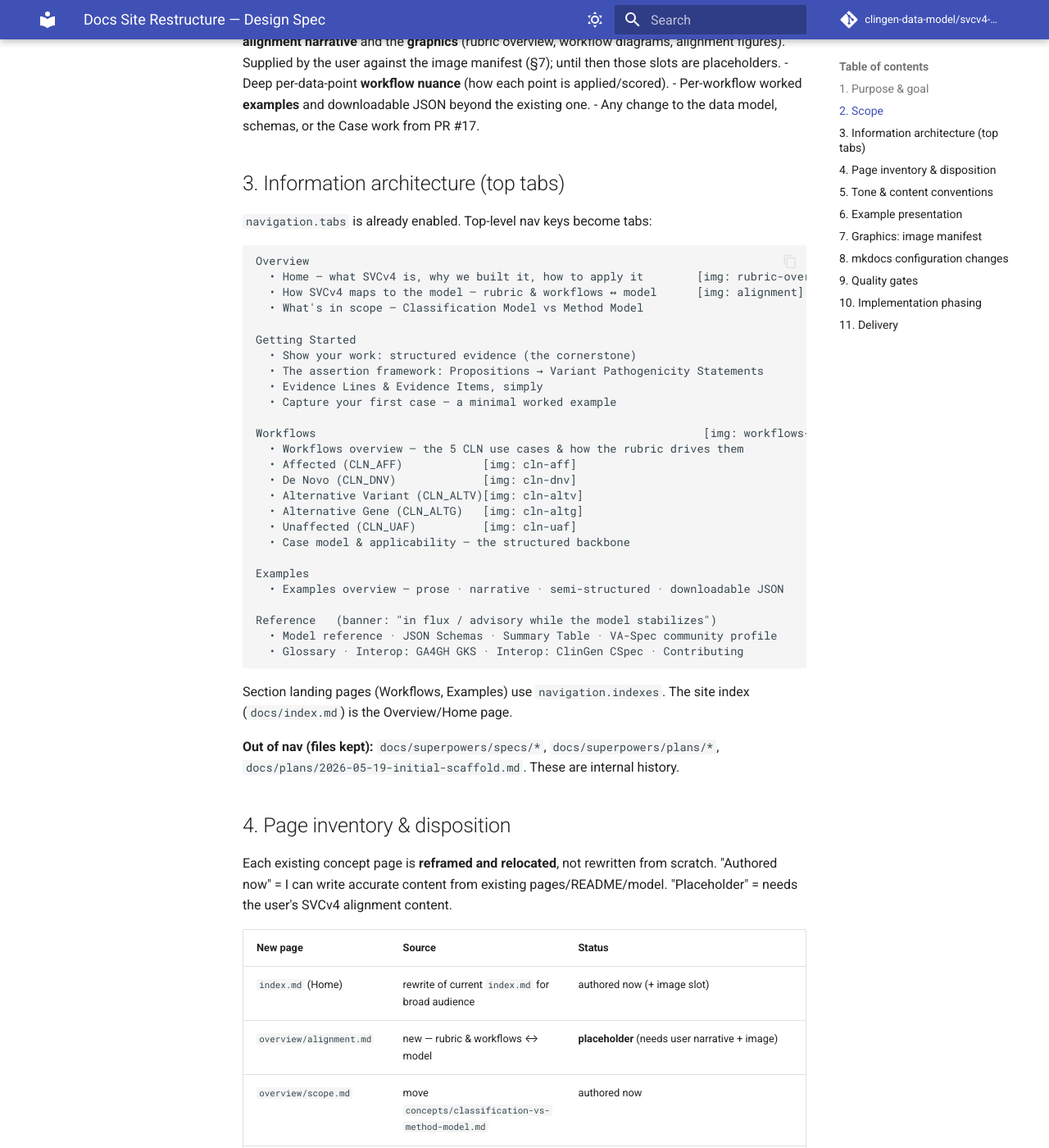
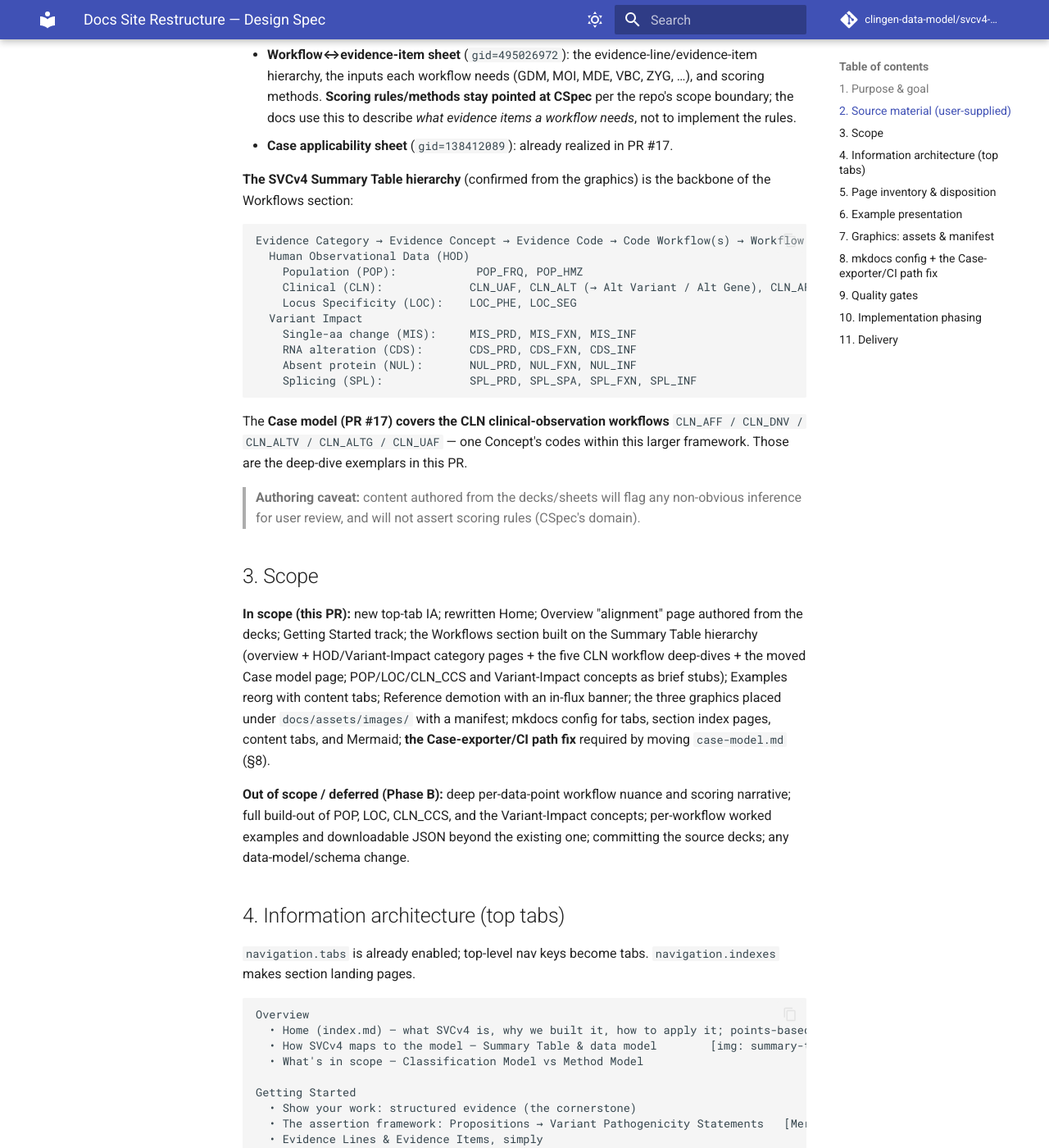
Before and after one commit to clingen-data-model/svcv4-model, an MkDocs documentation site: the page built from docs/superpowers/specs/2026-06-11-docs-restructure-design.md, in a window 1280 px wide and 1400 px high, scrolled down 880 px. Shown: the whole window at 82% size. Built offline with MkDocs 1.6.1 and Material for MkDocs 9.7.7, drawn with Linux system fonts in a browser that asks for light colours; comment, search, counter and statistics services are not loaded; some of the changed text lies outside the part shown.

Commit message:
docs: revise restructure spec (Summary Table hierarchy, user graphics, exporter path fix)
Rev 2 incorporates user-supplied decks/graphics/sheet: reframes the Workflows
section around the real SVCv4 Summary Table hierarchy (HOD: POP/CLN/LOC +
Variant Impact: MIS/CDS/NUL/SPL) with the five CLN workflows as deep-dives;
authors Overview/alignment + assertion-framework from the decks; maps the three
PNGs into an image manifest; and fixes the Case exporter/CI path that moving
case-model.md would break.

Co-Authored-By: Claude Opus 4.8 (1M context) <noreply@anthropic.com>

````diff
--- a/docs/superpowers/specs/2026-06-11-docs-restructure-design.md
+++ b/docs/superpowers/specs/2026-06-11-docs-restructure-design.md
@@ -1,100 +1,143 @@
 # Docs Site Restructure — Design Spec
 
 **Date:** 2026-06-11
-**Status:** Proposed
+**Status:** Proposed (rev. 2 — incorporates user-supplied decks, graphics, and the workflow↔evidence-item sheet)
 **Branch:** `docs/site-restructure` (off `feat/case-model`; PR base = `feat/case-model`, rebase to `main` once PR #17 merges)
 
 ## 1. Purpose & goal
 
 Re-center the MkDocs site on **teaching the SVCv4 framework and how it aligns to
-this data model**, with a learner-first path and the computational reference
-demoted while the model is in flux.
+this data model**, learner-first, with the computational reference demoted while
+the model is in flux.
 
-The cornerstone message: **"show your work with structured evidence."** A reader
-should land, understand what SVCv4 is and why it exists, then follow simple
-steps to capture the evidence each SVCv4 workflow needs — building up to the
-evidence-based assertions (causal Variant Pathogenicity Statements) that are the
-final, shareable classification records.
+Cornerstone message: **"show your work with structured evidence."** A reader
+lands, learns what SVCv4 is and why it exists, then follows simple steps to
+capture the evidence each workflow needs — building up to the evidence-based
+assertions (causal Variant Pathogenicity Statements) that are the final,
+shareable classification records.
 
-**Primary audience:** curators, VCEP members, and researchers/clinicians
-learning the framework→model alignment. Engineers/integrators are routed to
-**Reference**.
+**Primary audience:** curators, VCEP members, researchers/clinicians learning
+the framework→model alignment. Engineers/integrators are routed to **Reference**.
 
-## 2. Scope
+## 2. Source material (user-supplied)
 
-**In scope (this PR):** new top-tab information architecture; rewritten Home;
-new Overview "alignment" page; new Getting Started track; Workflows section
-(landing + 5 workflow pages from a shared template); Examples reorganization
-with content tabs; demotion of Model reference / JSON Schemas / vocabulary into
-a secondary **Reference** tab with an "in-flux" banner; an image **manifest** +
-`docs/assets/images/` with labeled placeholders; mkdocs config for tabs, section
-index pages, content tabs, and Mermaid.
+Authoring draws on materials the user added under `tmp/` (decks + PNGs) and two
+Google Sheets:
 
-**Out of scope / deferred (need user content or later phases):**
-- The real **SVCv4 rubric→model alignment narrative** and the **graphics**
-  (rubric overview, workflow diagrams, alignment figures). Supplied by the user
-  against the image manifest (§7); until then those slots are placeholders.
-- Deep per-data-point **workflow nuance** (how each point is applied/scored).
-- Per-workflow worked **examples** and downloadable JSON beyond the existing one.
-- Any change to the data model, schemas, or the Case work from PR #17.
+- **Decks** (text extracted; not committed to the site): *Overview of SVCv4
+  Standards* (points-based rubric, v3→v4, evidence-code naming like `CLN_AFF_+1`),
+  *The SVCv4 Standard Data Model* (GKS/VA-Spec alignment, the
+  Statement→Proposition→Evidence Line→Evidence Item structure, Standard vs
+  Specialized/CSpec), *Summary Table alignment to evidence lines*.
+- **Graphics (PNGs)** → become the three primary site images (§7).
+- **Workflow↔evidence-item sheet** (`gid=495026972`): the evidence-line/evidence-item
+  hierarchy, the inputs each workflow needs (GDM, MOI, MDE, VBC, ZYG, …), and
+  scoring methods. **Scoring rules/methods stay pointed at CSpec** per the repo's
+  scope boundary; the docs use this to describe *what evidence items a workflow
+  needs*, not to implement the rules.
+- **Case applicability sheet** (`gid=138412089`): already realized in PR #17.
 
-## 3. Information architecture (top tabs)
+**The SVCv4 Summary Table hierarchy** (confirmed from the graphics) is the
+backbone of the Workflows section:
 
-`navigation.tabs` is already enabled. Top-level nav keys become tabs:
+```
+Evidence Category → Evidence Concept → Evidence Code → Code Workflow(s) → Workflow Score   (points roll up)
+  Human Observational Data (HOD)
+    Population (POP):            POP_FRQ, POP_HMZ
+    Clinical (CLN):             CLN_UAF, CLN_ALT (→ Alt Variant / Alt Gene), CLN_AFF, CLN_DNV, CLN_CCS
+    Locus Specificity (LOC):    LOC_PHE, LOC_SEG
+  Variant Impact
+    Single-aa change (MIS):     MIS_PRD, MIS_FXN, MIS_INF
+    RNA alteration (CDS):       CDS_PRD, CDS_FXN, CDS_INF
+    Absent protein (NUL):       NUL_PRD, NUL_FXN, NUL_INF
+    Splicing (SPL):             SPL_PRD, SPL_SPA, SPL_FXN, SPL_INF
+```
+
+The **Case model (PR #17) covers the CLN clinical-observation workflows**
+`CLN_AFF / CLN_DNV / CLN_ALTV / CLN_ALTG / CLN_UAF` — one Concept's codes within
+this larger framework. Those are the deep-dive exemplars in this PR.
+
+> **Authoring caveat:** content authored from the decks/sheets will flag any
+> non-obvious inference for user review, and will not assert scoring rules
+> (CSpec's domain).
+
+## 3. Scope
+
+**In scope (this PR):** new top-tab IA; rewritten Home; Overview "alignment"
+page authored from the decks; Getting Started track; the Workflows section built
+on the Summary Table hierarchy (overview + HOD/Variant-Impact category pages +
+the five CLN workflow deep-dives + the moved Case model page; POP/LOC/CLN_CCS and
+Variant-Impact concepts as brief stubs); Examples reorg with content tabs;
+Reference demotion with an in-flux banner; the three graphics placed under
+`docs/assets/images/` with a manifest; mkdocs config for tabs, section index
+pages, content tabs, and Mermaid; **the Case-exporter/CI path fix** required by
+moving `case-model.md` (§8).
+
+**Out of scope / deferred (Phase B):** deep per-data-point workflow nuance and
+scoring narrative; full build-out of POP, LOC, CLN_CCS, and the Variant-Impact
+concepts; per-workflow worked examples and downloadable JSON beyond the existing
+one; committing the source decks; any data-model/schema change.
+
+## 4. Information architecture (top tabs)
+
+`navigation.tabs` is already enabled; top-level nav keys become tabs.
+`navigation.indexes` makes section landing pages.
 
 ```
 Overview
-  • Home — what SVCv4 is, why we built it, how to apply it        [img: rubric-overview]
-  • How SVCv4 maps to the model — rubric & workflows ↔ model      [img: alignment]   (core objective)
+  • Home (index.md) — what SVCv4 is, why we built it, how to apply it; points-based rubric
+  • How SVCv4 maps to the model — Summary Table & data model        [img: summary-table]   (core)
   • What's in scope — Classification Model vs Method Model
 
 Getting Started
   • Show your work: structured evidence (the cornerstone)
-  • The assertion framework: Propositions → Variant Pathogenicity Statements
+  • The assertion framework: Propositions → Variant Pathogenicity Statements   [Mermaid diagram]
   • Evidence Lines & Evidence Items, simply
-  • Capture your first case — a minimal worked example
+  • Capture your first case — a minimal worked example (uses the Case model)
 
-Workflows                                                          [img: workflows-overview]
-  • Workflows overview — the 5 CLN use cases & how the rubric drives them
-  • Affected (CLN_AFF)            [img: cln-aff]
-  • De Novo (CLN_DNV)             [img: cln-dnv]
-  • Alternative Variant (CLN_ALTV)[img: cln-altv]
-  • Alternative Gene (CLN_ALTG)   [img: cln-altg]
-  • Unaffected (CLN_UAF)          [img: cln-uaf]
-  • Case model & applicability — the structured backbone
+Workflows
+  • Workflows overview — the Summary Table (Category → Concept → Code → Workflow)   [img: summary-table]
+  • Human Observational Data                                          [img: hod-workflows]
+      – Clinical Observations (CLN) — overview (incl. CLN_CCS note)
+      – Affected (CLN_AFF) · De Novo (CLN_DNV) · Alternative Variant (CLN_ALTV)
+        · Alternative Gene (CLN_ALTG) · Unaffected (CLN_UAF)        (deep-dives)
+      – Population (POP) & Locus Specificity (LOC)                   (stub)
+  • Variant Impact — Predictive & Functional (MIS/CDS/NUL/SPL)       [img: variant-impact-workflows]  (stub)
+  • Case model & applicability — the structured backbone            (moved from concepts/)
 
 Examples
   • Examples overview — prose · narrative · semi-structured · downloadable JSON
 
 Reference   (banner: "in flux / advisory while the model stabilizes")
-  • Model reference · JSON Schemas · Summary Table · VA-Spec community profile
+  • Model reference · JSON Schemas · Summary Table (vocabulary) · VA-Spec community profile
   • Glossary · Interop: GA4GH GKS · Interop: ClinGen CSpec · Contributing
 ```
 
-Section landing pages (Workflows, Examples) use `navigation.indexes`. The site
-index (`docs/index.md`) is the Overview/Home page.
+**Out of nav (files kept):** `docs/superpowers/**`, `docs/plans/2026-05-19-initial-scaffold.md`.
+These produce mkdocs INFO (not warnings), so `--strict` still passes.
 
-**Out of nav (files kept):** `docs/superpowers/specs/*`, `docs/superpowers/plans/*`,
-`docs/plans/2026-05-19-initial-scaffold.md`. These are internal history.
+## 5. Page inventory & disposition
 
-## 4. Page inventory & disposition
-
-Each existing concept page is **reframed and relocated**, not rewritten from
-scratch. "Authored now" = I can write accurate content from existing
-pages/README/model. "Placeholder" = needs the user's SVCv4 alignment content.
+Existing concept pages are **reframed and relocated** (via `git mv` to preserve
+history), not rewritten from scratch. Internal cross-links are updated; `--strict`
++ a link audit (§9) catch breakage.
 
 | New page | Source | Status |
 |----------|--------|--------|
-| `index.md` (Home) | rewrite of current `index.md` for broad audience | authored now (+ image slot) |
-| `overview/alignment.md` | new — rubric & workflows ↔ model | **placeholder** (needs user narrative + image) |
+| `index.md` (Home) | rewrite for broad audience; points-based rubric as a table | authored now |
+| `overview/alignment.md` | new — Summary Table & data-model alignment | **authored from decks** (+ img) |
 | `overview/scope.md` | move `concepts/classification-vs-method-model.md` | authored now |
 | `getting-started/show-your-work.md` | new — cornerstone rationale | authored now |
-| `getting-started/assertion-framework.md` | reframe `concepts/statement-and-proposition.md` | authored now |
-| `getting-started/evidence-lines-and-items.md` | reframe `concepts/evidence-lines-and-items.md` (simple first, "learn more" links) | authored now |
-| `getting-started/first-case.md` | new — minimal capture example using the Case model | authored now |
-| `workflows/index.md` | new — workflows overview | partial now + **placeholder** narrative/image |
-| `workflows/cln-aff.md` … `cln-uaf.md` (5) | new from shared template | scaffold now (diagram placeholder + evidence-needed + generated applicability table + example stub); **nuance placeholder** |
-| `workflows/case-model.md` | move `concepts/case-model.md` | authored now (already generated) |
+| `getting-started/assertion-framework.md` | reframe `concepts/statement-and-proposition.md`; add Mermaid | authored from decks |
+| `getting-started/evidence-lines-and-items.md` | reframe `concepts/evidence-lines-and-items.md` (simple first, deeper links) | authored now |
+| `getting-started/first-case.md` | new — minimal CLN_AFF capture using the Case model | authored now |
+| `workflows/index.md` | new — Summary Table overview | authored from decks (+ img) |
+| `workflows/human-observational-data.md` | new — HOD category overview | authored from decks (+ img) |
+| `workflows/clinical-observations.md` | new — CLN concept overview (notes CLN_CCS not yet modeled) | authored now |
+| `workflows/cln-aff.md` … `cln-uaf.md` (5) | new deep-dives; each: description + "evidence needed" (from the Case applicability matrix + the sheet) + link to the generated applicability table + example stub | authored now |
+| `workflows/pop-loc.md` | new — POP & LOC stub | stub |
+| `workflows/variant-impact.md` | new — Variant-Impact overview (MIS/CDS/NUL/SPL) | stub (+ img) |
+| `workflows/case-model.md` | move `concepts/case-model.md` | authored (already generated) |
 | `examples/index.md` | reorganize with content tabs | authored now |
 | `reference/model.md` | move `model/index.md` (+ in-flux banner) | authored now |
 | `reference/schemas.md` | move `schemas/index.md` (+ in-flux banner) | authored now |
@@ -104,84 +147,84 @@ pages/README/model. "Placeholder" = needs the user's SVCv4 alignment content.
 | `reference/gks-interop.md`, `reference/cspec-interop.md` | move interop pages | authored now |
 | `reference/contributing.md` | move `contributing.md` | authored now |
 
-> Moves preserve git history via `git mv`. Internal cross-links are updated to
-> the new paths; a build with `--strict` (already configured) catches any
-> broken links/anchors.
-
-## 5. Tone & content conventions
-
-- Match the repo's understated register (no puffed-up adjectives).
-- Getting Started pages: lead with a plain-language explanation and one concrete
-  snippet; push depth behind "Learn more" links so the basics stay light.
-- The Workflows applicability tables are **generated** from the Case model's
-  per-workflow views (PR #17), not hand-maintained — each workflow page includes
-  the relevant generated table (or links to `workflows/case-model.md`).
+The five CLN workflow pages **link to** the generated per-workflow applicability
+table on `workflows/case-model.md` (the exporter writes all five tables into that
+one page); they do not each carry a generated table, so no exporter change beyond
+the path fix in §8.
 
 ## 6. Example presentation
 
 Examples use mkdocs-material **content tabs** (`pymdownx.tabbed`, `alternate_style:
-true`) so one example shows switchable **Prose / Narrative / Semi-structured /
-JSON** views. The JSON tab links to the downloadable file under
-`examples/` (e.g. `classification-example-01.json`), which `scripts/validate_examples.py`
-already validates.
+true`): one example shows switchable **Prose / Narrative / Semi-structured / JSON**
+views. The JSON view references the downloadable file in the repo-root `examples/`
+directory via its GitHub URL (its current location; validated by
+`scripts/validate_examples.py`) — it is not relocated into `docs/`.
 
-## 7. Graphics: image manifest
+## 7. Graphics: assets & manifest
 
-A new `docs/assets/images/` holds graphics. Until the user supplies files, each
-page embeds a **labeled placeholder** (a captioned admonition naming the slot)
-so the layout is real and the missing asset is obvious. `docs/assets/images/README.md`
-documents the manifest. Preferred format: **SVG** for diagrams, PNG acceptable;
-each embed carries descriptive alt text and a caption.
+`docs/assets/images/` holds the three user PNGs (copied from `tmp/`); `tmp/` is
+added to `.gitignore` so the source decks/PNGs aren't committed wholesale. Each
+embed carries descriptive alt text and a caption. `docs/assets/images/README.md`
+documents the manifest.
 
-| Slot (filename under `docs/assets/images/`) | Depicts | Used on |
-|---|---|---|
-| `overview/rubric-overview.*` | SVCv4 rubric & general overview | Home hero |
-| `overview/alignment.*` | how the rubric & workflows align to the model's structure | `overview/alignment.md` (core) |
-| `workflows/workflows-overview.*` | the 5 CLN workflows & how the rubric drives them | `workflows/index.md` |
-| `workflows/cln-aff.*` | Affected workflow diagram | `workflows/cln-aff.md` |
-| `workflows/cln-dnv.*` | De Novo workflow diagram | `workflows/cln-dnv.md` |
-| `workflows/cln-altv.*` | Alternative Variant workflow diagram | `workflows/cln-altv.md` |
-| `workflows/cln-altg.*` | Alternative Gene workflow diagram | `workflows/cln-altg.md` |
-| `workflows/cln-uaf.*` | Unaffected workflow diagram | `workflows/cln-uaf.md` |
+| File (`docs/assets/images/`) | Source (`tmp/`) | Depicts | Used on |
+|---|---|---|---|
+| `summary-table.png` | `SVCv4 Summary Table.png` | full SVCv4 Summary Table | `workflows/index.md`, `overview/alignment.md` |
+| `hod-workflows.png` | `Human Observational Data w: Workflows.png` | HOD Summary Table w/ workflows | `workflows/human-observational-data.md` |
+| `variant-impact-workflows.png` | `Predictive and Functional Data w: Workflows.png` | Variant-Impact Summary Table w/ workflows | `workflows/variant-impact.md` |
 
-Optional (only if no static graphic is provided): the
-**Proposition → Statement → Evidence Line → Evidence Item** concept diagram may
-be authored in-repo as **Mermaid** on `getting-started/assertion-framework.md`.
+Two conceptual diagrams are authored **in-repo as Mermaid** (no image needed,
+editable, version-controlled): the **data-model diagram**
+(Statement → Proposition / Final Score → Evidence Line(s) → Evidence Item(s)) on
+the assertion-framework page, and the **points-based classification rubric**
+(score ranges B ≤ −4 / LB −3..−1 / VUS 0..5 [Low/Mid/High] / LP 6..9 / P ≥ 10)
+rendered as a table on Home. If the user later wants the decks' polished figures
+for these, they drop PNGs into new manifest slots.
 
-## 8. mkdocs configuration changes
+## 8. mkdocs config + the Case-exporter/CI path fix
 
-- `theme.features`: add `navigation.indexes` (section index pages) and
-  `navigation.tabs.sticky`. Keep existing `navigation.tabs`, `navigation.sections`.
-- `markdown_extensions`: add `pymdownx.tabbed` (`alternate_style: true`) for
-  content tabs; add a `pymdownx.superfences` custom fence for **Mermaid**
-  (mkdocs-material's built-in `mermaid`/`fence_code_format`).
-- `nav`: replace with the §3 structure.
-- No new Python dependency: content tabs and Mermaid ship with
-  pymdownx/mkdocs-material already in the `docs` group.
+**mkdocs.yml:** add `navigation.indexes` and `navigation.tabs.sticky` to
+`theme.features`; add `pymdownx.tabbed` (`alternate_style: true`) and a
+`pymdownx.superfences` Mermaid custom fence to `markdown_extensions`; replace
+`nav` with §4. No new Python dependency (pymdownx/mermaid ship with the `docs`
+group already).
+
+**Case-exporter/CI path fix (required):** moving `concepts/case-model.md` →
+`workflows/case-model.md` breaks PR #17's generator and drift gate, which
+hardcode the old path. Update:
+- `scripts/export_case_views.py`: `DOCS_PAGE` → `docs/workflows/case-model.md`.
+- `.github/workflows/ci.yml`: the two `docs/concepts/case-model.md` references in
+  the drift step → `docs/workflows/case-model.md`.
+
+After the fix, `uv run python scripts/export_case_views.py` regenerates the moved
+page in place and the drift gate stays green.
 
 ## 9. Quality gates
 
-- `uv run mkdocs build --strict` passes (no broken links/anchors/nav warnings
-  beyond the known internal docs deliberately left out of nav).
-- `scripts/validate_examples.py` still passes.
-- The Case schema/docs drift gate from PR #17 is unaffected (no schema/model
-  changes here); `case-model.md` still regenerates clean from the exporter.
-- A link-audit step confirms no references to the old `concepts/…`, `model/…`,
-  `schemas/…` paths remain.
+- `uv run mkdocs build --strict` passes (only the known out-of-nav internal docs
+  emit INFO, not warnings).
+- **Link audit:** no references to old paths (`concepts/…`, `model/…`,
+  `schemas/…`, root `glossary.md`/`contributing.md`/`*-interop.md`) remain —
+  `grep` for them returns nothing.
+- `scripts/validate_examples.py` passes.
+- The Case schema/docs drift gate passes with the new path: regenerate both
+  exporters, `git diff --quiet -- schemas/json docs/workflows/case-model.md` is clean.
+- The three image embeds resolve (files present under `docs/assets/images/`).
 
 ## 10. Implementation phasing
 
-**This PR (Phase A):** the full IA + config; all "authored now" pages; the
-Workflows scaffold (5 templated pages) and Examples reorg; Reference moves with
-in-flux banner; `docs/assets/images/` + manifest + placeholders; strict build
-green.
+**This PR (Phase A):** full IA + config + path fix; all "authored now / authored
+from decks" pages; the Workflows section (overview + HOD/Variant-Impact category
+pages + five CLN deep-dives + moved Case page; POP/LOC + Variant-Impact stubs);
+Examples reorg; Reference moves with in-flux banner; the three graphics + manifest;
+Mermaid data-model + rubric; strict build green.
 
-**Later (Phase B, separate PR, needs user input):** real alignment narrative +
-graphics dropped into the manifest slots; deep per-workflow nuance; per-workflow
-examples and downloadable JSON.
+**Later (Phase B, separate PR):** deep per-data-point workflow nuance; full
+POP/LOC/CLN_CCS and Variant-Impact concept pages; per-workflow examples +
+downloadable JSON; optional polished deck figures.
 
 ## 11. Delivery
 
-Work on `docs/site-restructure` (branched off `feat/case-model`). Open a PR with
-**base `feat/case-model`** so it stacks on the Case work; once PR #17 merges,
-retarget the base to `main`. Keep in sync via the PR.
+Work on `docs/site-restructure` (off `feat/case-model`). Open a PR with **base
+`feat/case-model`** so it stacks on the Case work; retarget to `main` once PR #17
+merges. Keep in sync via the PR.
````
